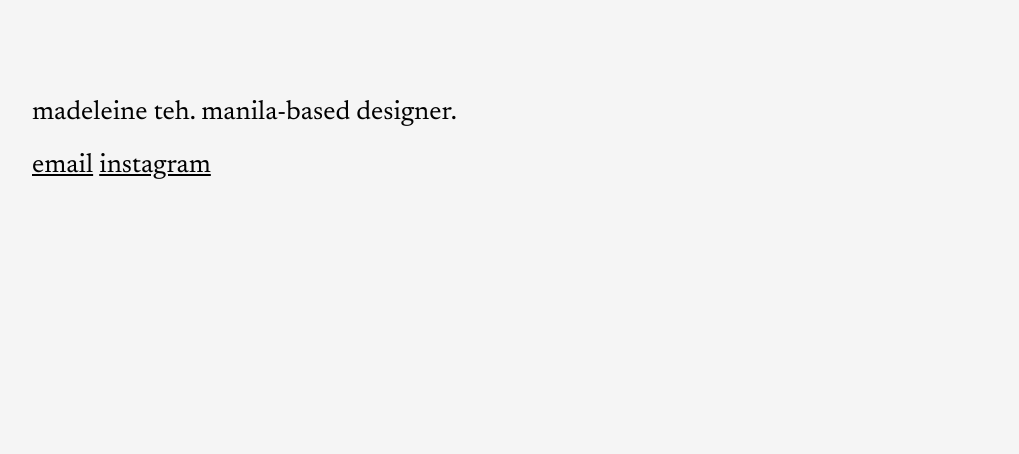
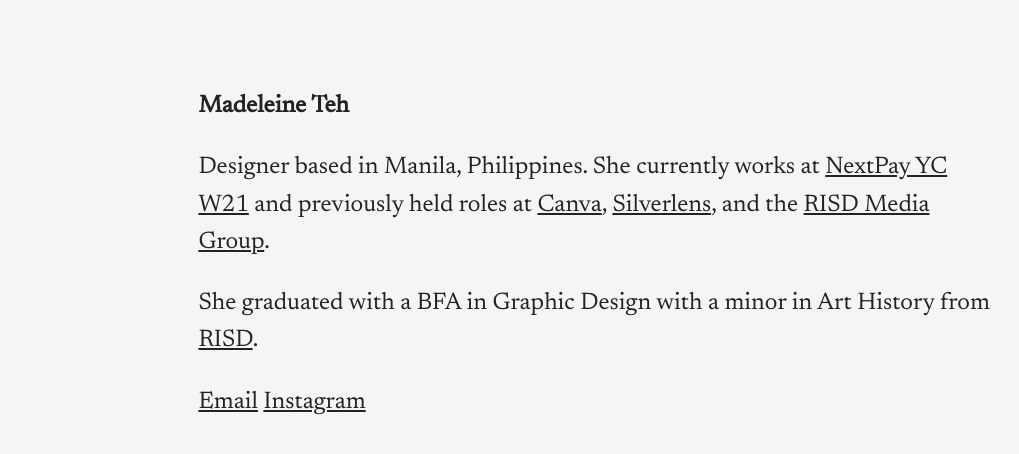
Before and after one commit to springbystone/springbystone.github.io, a plain HTML site: page index.html in a window 1280 px wide. Shown: the whole page, without its empty margins (40-1059 px from the left). Drawn offline with Linux system fonts and the light colour scheme.

Commit message:
20230301 Updates
- Added more information
- Added interaction

```diff
--- a/index.html
+++ b/index.html
@@ -8,10 +8,12 @@
         <link rel="stylesheet" href="style.css">
     </head>
     <body>
-        <p>madeleine teh. manila-based designer.</p>
+        <h1>Madeleine Teh</h1>
+        <p>Designer based in Manila, Philippines. She currently works at <a href="https://nextpay.world" target="_blank">NextPay YC W21</a> and previously held roles at <a href="https://www.canva.com" target="_blank">Canva</a>, <a href="https://www.silverlensgalleries.com" target="_blank">Silverlens</a>, and the <a href="https://risd.edu" target="_blank">RISD Media Group</a>.</p>
+        <p>She graduated with a BFA in Graphic Design with a minor in Art History from <a href="https://www.risd.edu" target="_blank">RISD</a>.
         <div id="contact">
-            <a href="mailto:madeleine.o.teh@gmail.com">email</a>
-            <a href="https://www.instagram.com/maddy.teh/">instagram</a>
+            <a href="mailto:madeleine.o.teh@gmail.com" target="_blank">Email</a>
+            <a href="https://www.instagram.com/maddy.teh/" target="_blank">Instagram</a>
         </div>
         </div>
     </body>
--- a/style.css
+++ b/style.css
@@ -1,14 +1,43 @@
+@font-face{
+font-family: WremenaLight;
+src: url('files/WremenaLight.woff'), url('files/WremenaLight.woff') format('woff');}
+
 body {
-    padding: 5%;
-    font-family: 'Newsreader', serif;
-    font-size: 1.66rem;
+    padding: 5% 18%;
+    font-family: Newsreader, sans-serif;
+    font-size: 1.5rem;
+    line-height: 2.33rem;
+    color: rgb(35, 35, 35);
     background-color: whitesmoke;
 }
 
+h1 {
+    font-family: Newsreader, sans-serif;
+    font-size: 1.5rem;
+    font-style: normal;
+    font-weight: bold;
+
+}
+
 a {
-    color: black;
+    color: rgb(35, 35, 35);
 }
 
 a:hover {
-    opacity: .25;
+    animation: taadaa 2s infinite;
+
 }
+
+@keyframes taadaa {
+  0% {
+    opacity: 1;
+  }
+
+  50% {
+    opacity: 0;
+  }
+
+  100% {
+    opacity: 1;
+  }
+}
```
